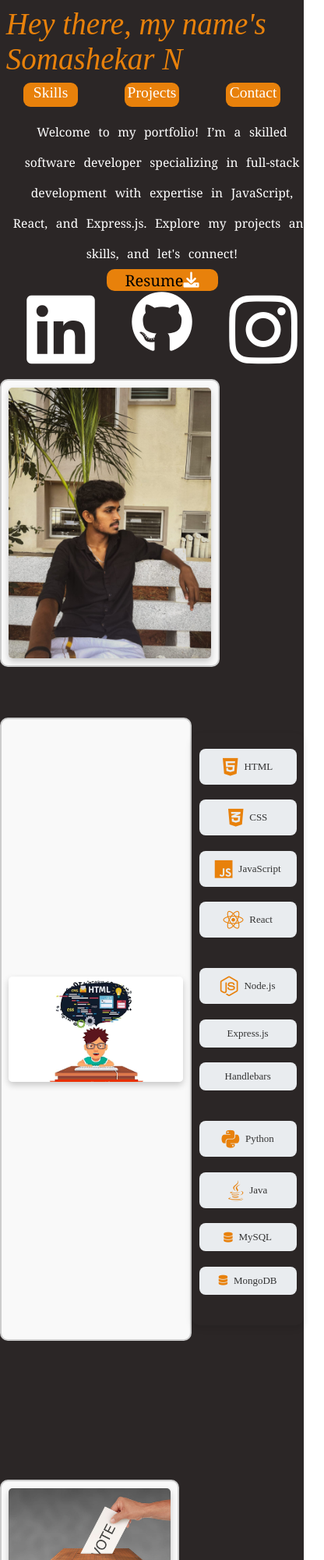
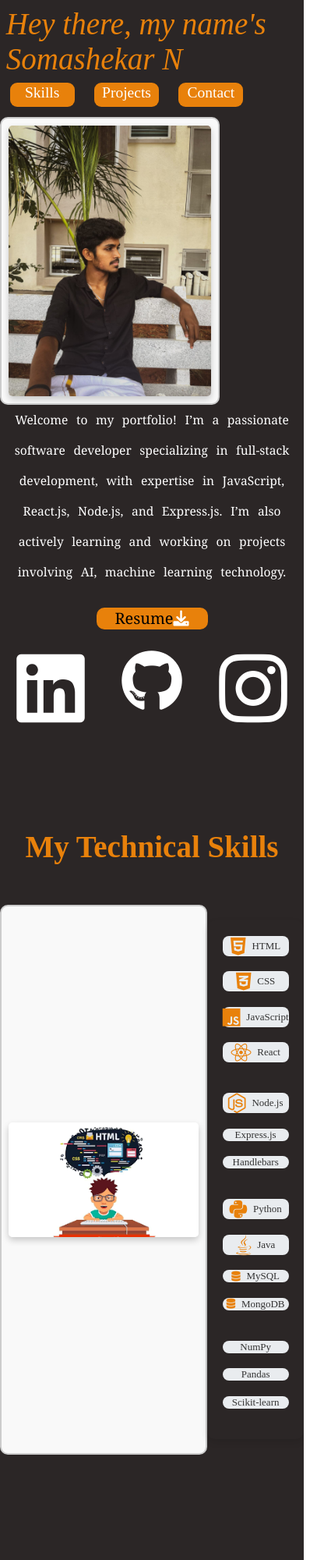
Before and after one commit to soma33333/Portfolio-soma, a website: page index.html in a window 390 px wide. Shown: the top 2000 px of the page at 78% size, 416 px wide, since content can reach past the window. Drawn offline with nearby package versions, Linux system fonts and the light colour scheme.

Commit message:
made changes to css to adjust responsive behaviour

```diff
--- a/index.css
+++ b/index.css
@@ -1,10 +1,14 @@
 html {
     font-size: 16px;
+    scroll-behavior: smooth;
 }
 
 * {
     color: white;
     margin: 0px;
+}
+h2{
+    color: rgb(232, 129, 11);
 }
 
 .info {
@@ -44,7 +48,7 @@ html {
 .navbar {
     position: -webkit-sticky;
     position: sticky;
-    top: 20%;
+    top: 2rem;
     height: 16rem;
     width: 5rem;
     font-size: 1.5rem;
@@ -68,7 +72,7 @@ html {
     flex-direction: column;
     align-items: center;
     justify-content: space-around;
-    gap: 5rem;
+    gap: 10rem;
 }
 
 .about-pic {
@@ -80,7 +84,7 @@ html {
 }
 
 .about {
-    padding: 1rem;
+    /* padding: 1rem; */
     height: 100%;
     width: 60%;
     display: flex;
@@ -171,7 +175,18 @@ a {
     color: white;
 }
 
-.skills-pic {
+
+
+.skills-pic{
+    height: 100%;
+    width: 100%;
+    display: flex;
+    flex-direction: column;
+    align-items: center;
+    justify-content: center;
+    gap: 4rem;
+}
+.skills-cover {
     height: 100%;
     width: 100%;
     display: flex;
@@ -191,6 +206,13 @@ a {
     margin: 0px;
 }
 
+.skills-heading {
+    text-align: center;
+    font-size: 2rem;
+    color: rgb(232, 129, 11);
+    display: block;
+}
+
 .skill-pic img {
     max-width: 100%;
     border-radius: 5px;
@@ -199,7 +221,7 @@ a {
 
 .skills {
     display: grid;
-    grid-template-columns: repeat(3, 1fr);
+    grid-template-columns: repeat(4, 1fr);
     gap: 1.5rem;
     padding: 1.5rem;
     margin: 20px auto;
@@ -209,7 +231,7 @@ a {
     box-shadow: 0 4px 8px rgba(0, 0, 0, 0.1);
 }
 
-.skills .one, .skills .two, .skills .three {
+.skills .one, .skills .two, .skills .three   .skills  .four {
     display: flex;
     flex-direction: column;
     align-items: center;
@@ -223,7 +245,7 @@ a {
     font-size: 1rem;
     color: #333;
     margin-bottom: 1.5rem;
-    padding: 10px;
+    /* padding: 10px; */
     border-radius: 8px;
     background-color: #e9ecef;
     width: 100%;
@@ -245,7 +267,25 @@ a {
     color: #0056b3;
 }
 
+.projects-heading {
+    text-align: center;
+    font-size: 2rem;
+    /* display: block; */
+}
+
+
 .projects {
+    height: 100%;
+    width: 100%;
+    display: flex;
+    flex-direction: column;
+    align-items: center;
+    justify-content: center;
+    gap: 4rem;
+}
+
+
+.projects-cover  {
     height: fit-content;
     width: 100%;
     display: flex;
@@ -254,7 +294,7 @@ a {
 }
 
 .pro {
-    width: 100%;
+    width: 99%;
     height: 13rem;
     display: flex;
     flex-direction: row;
@@ -262,6 +302,7 @@ a {
 
 .pro:hover {
     scale: 1.1;
+    background-color: #202121;
 }
 
 .pro-pic {
@@ -287,7 +328,7 @@ a {
     text-align: center;
     font-size: 1rem;
     line-height: 1.5rem;
-    padding: 10px;
+    /* padding: 10px; */
     font-size: 1rem;
     width: 100%;
     display: flex;
@@ -311,6 +352,14 @@ a {
     background-color: #939596;
 }
 
+
+.contact-heading {
+    text-align: center;
+    font-size: 2rem;
+    color: rgb(232, 129, 11);
+    display: block;
+}
+
 .contact {
     height: 100%;
     width: 100%;
@@ -318,6 +367,7 @@ a {
     flex-direction: column;
     align-items: center;
     justify-content: center;
+    gap: 2rem;
 }
 
 .contact-para {
@@ -336,15 +386,16 @@ a {
 form {
     border-radius: 15px;
     background-color: rgb(183, 180, 176);
-    font-size: 1rem;
+    font-size: 1.5rem;
     text-align: center;
     display: flex;
     align-items: center;
     flex-direction: column;
     justify-content: center;
-    height: 25rem;
+    height: 30rem;
     width: 25rem;
     gap: 0.5rem;
+    margin-bottom: 2rem;
 }
 
 label {
@@ -410,8 +461,16 @@ button:hover {
         width: 100%;
     }
 
+    .skills-pic {
+        scroll-margin-top: 8rem;
+    }
+
     .skills {
         grid-template-columns: repeat(2, 1fr);
+    }
+
+    .projects {
+        scroll-margin-top: 8rem;
     }
 
     .pro {
@@ -425,13 +484,36 @@ button:hover {
 }
 
 @media (max-width: 480px) {
+    .skills-pic {
+        scroll-margin-top: 7rem;
+    }
+
+    body {
+        margin: 0;
+        padding: 0;
+        overflow-x: hidden;
+        box-sizing: border-box;
+    }
+
     html {
         font-size: 13px;
     }
 
     .navbar {
-        top: 0;
-        position: relative;
+        width: 25rem;
+    }
+
+    .nav {
+        width: 6rem;
+    }
+
+    .about-pic {
+        margin-top: 1rem;
+    }
+
+    .about {
+        gap: 2rem;
+        order: 2;
     }
 
     .skills {
@@ -441,14 +523,21 @@ button:hover {
     .pro {
         flex-direction: column;
         height: auto;
+        gap: 2rem;
+    }
+    .projects-cover{
+        gap: 8rem;
     }
 
     form {
         width: 100%;
     }
+
     .projects {
-        display: flex;
         flex-direction: column;
-        justify-content: center;
+    }
+
+    .pro-details {
+        gap: 1rem;
     }
 }
--- a/index.html
+++ b/index.html
@@ -33,13 +33,10 @@
             <div class="right">
                 <div class="about-pic">
                     <div class="about" id="about">
-                        <p class="about-para"> Welcome to my portfolio!
-                            I’m a skilled software developer specializing in
-                            full-stack development with expertise in JavaScript,
-                            React, and Express.js. Explore my projects and skills,
-                            and let's connect!
+                        <p class="about-para">Welcome to my portfolio!
+                            I’m a passionate software developer specializing in full-stack development, with expertise in JavaScript, React.js, Node.js, and Express.js. I’m also actively learning and working on projects involving AI, machine learning technology.
                         </p>
-                        <div class="resume"><a href="https://drive.google.com/file/d/1Uk9t_IW2g8ucan1JSNTiNQ9XwWYl3RNS/view?usp=drivesdk"><span style="color: black;">Resume</span></a><i class="fa-solid fa-download"></i></div>
+                        <div class="resume"><a href="https://drive.google.com/file/d/10pLRNG_BpoJYbTqfRu_yQ2rItTCfElZJ/view?usp=drivesdk"    ><span style="color: black;">Resume</span></a><i class="fa-solid fa-download"></i></div>
                         <div class="social">
                             <div class="media"><i class="fa-brands fa-linkedin fa-5x"></i><a class="text" href="https://www.linkedin.com/in/somashekar-n-47179425b">Linkedin</a></div>
                             <div class="media"><i class="fa-brands fa-github fa-4x"></i><a class="text" href="https://github.com/soma33333">Github</a></div>
@@ -56,6 +53,8 @@
 
                 <div class="skills-pic"  id="skills">
 
+                    <div class="skills-heading"> <h2>My Technical Skills</h2></div>
+                    <div class="skills-cover">
                         <div class="skill-pic"><img src="images/skills.png" ></div>
 
                         <div class="skills">
@@ -76,14 +75,25 @@
                                 <div class="tech"><i class="fa-solid fa-database fa-1.7x"></i>MySQL</div>
                                 <div class="tech"><i class="fa-solid fa-database fa-1.7x"></i>MongoDB</div>
                             </div>
+                            <div class="four">
+                                <div class="tech">NumPy</div>
+                                <div class="tech">Pandas</div>
+                                <div class="tech"></i>Scikit-learn</div>
+                            </div>
                         </div>
                     </div>
 
-                <br><br><br>
+                </div>
+
 
 
 
                 <div  class="projects" id="projects">
+
+
+                    <div class="projects-heading"> <h2>My Projects</h2></div>
+                    <div  class="projects-cover">
+
                         <div class="pro">
                             <div class="pro-pic"><img src="images/univote.jpg" ></div>
                             <div class="pro-details">
@@ -132,6 +142,8 @@
                                 <a id="pro" href="https://github.com/soma33333/ResumeQ.git"><span>Source Code</span><i class="fa-solid fa-link"></i></a>
                             </div>
                         </div>
+
+                    </div>
                 </div>
 
 
@@ -140,6 +152,7 @@
 
                 <div  class="contact"  id="contact">
 
+                    <div class="contact-heading"> <h2>Contact Info</h2></div>
                     <p class="contact-para">
                         Connect with me,<br>
                         If you want to know more about me or my work, or if you would just like to say hello, send me a message. I'd love to hear from you.
```
Lines whose indentation alone changed are shown as unchanged.
